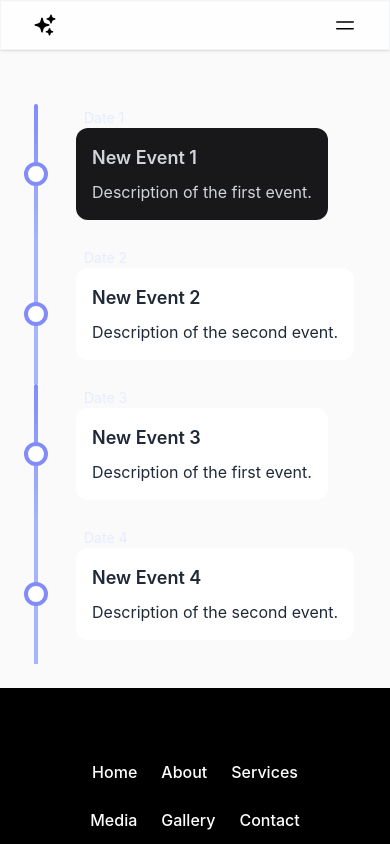
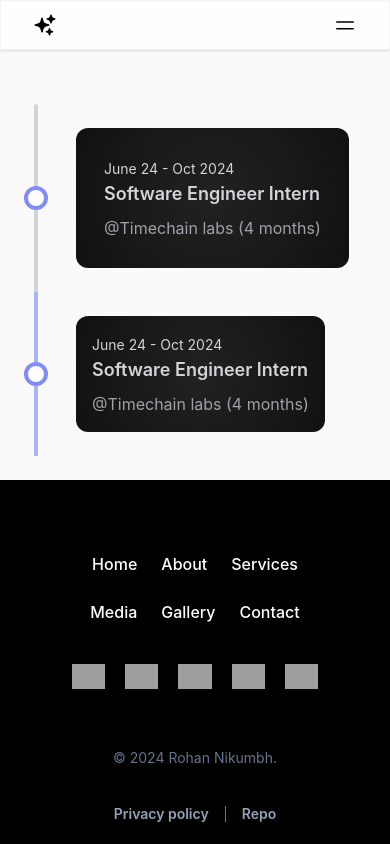
Before and after one commit to RohanNikumbh27/rohan-nikumbh, a SvelteKit app: page /timeline in a window 390 px wide. Shown: the top 844 px of the page. Built offline with nearby package versions, Linux system fonts and the light colour scheme; grey boxes are pictures that could not be loaded.

Commit message:
timeline improved

```diff
--- a/src/routes/timeline/+page.svelte
+++ b/src/routes/timeline/+page.svelte
@@ -1,79 +1,29 @@
 <script>
-  // export let data;
-  // console.log("data", data.data)
+  import ProgressComp from "./ProgressComp.svelte";
+
 </script>
-<!-- <div class=" container h-svh flex items-center justify-center font-serif font-bold flex-col">
-  <h1 class="font-bold text-3xl">Timeline Section</h1>
-  <p>Under Construction</p>
-</div> -->
-<!-- <div class=" container h-svh flex items-center justify-center font-serif font-bold flex-col">
-<div class="h-2 w-2 bg-black rounded-full"></div>
-</div> -->
 
 
 
 
 <div class=" p-4">
   <div class="flex flex-col grid-cols-9 p-2 mx-auto md:grid">
-      <div class="flex md:contents flex-row-reverse">
-          <div
-              class="relative p-4 my-6 text-gray-300 bg-zinc-900 rounded-xl col-start-1 col-end-5 mr-auto md:mr-0 md:ml-auto">
-              <h3 class="text-lg font-semibold lg:text-xl">New Event 1</h3>
-              <p class="mt-2 leading-6">Description of the first event.</p>
-              <span class="absolute text-sm text-indigo-100/75 -top-5 left-2 whitespace-nowrap">Date 1</span>
-          </div>
-          <div class="relative col-start-5 col-end-6 mr-7 md:mx-auto">
-              <div class="flex items-center justify-center w-6 h-full">
-                  <div class="w-1 h-full bg-indigo-300 rounded-t-full bg-gradient-to-b from-indigo-400 to-indigo-300">
-                  </div>
-              </div>
-              <div class="absolute w-6 h-6 -mt-3 bg-white border-4 border-indigo-400 rounded-full top-1/2"></div>
-          </div>
-      </div>
-
-      <div class="flex md:contents">
-          <div class="relative col-start-5 col-end-6 mr-7 md:mx-auto">
-              <div class="flex items-center justify-center w-6 h-full">
-                  <div class="w-1 h-full bg-indigo-300"></div>
-              </div>
-              <div class="absolute w-6 h-6 -mt-3 bg-white border-4 border-indigo-400 rounded-full top-1/2"></div>
-          </div>
-          <div class="relative p-4 my-6 text-gray-800 bg-white rounded-xl col-start-6 col-end-10 mr-auto">
-              <h3 class="text-lg font-semibold lg:text-xl">New Event 2</h3>
-              <p class="mt-2 leading-6">Description of the second event.</p>
-              <span class="absolute text-sm text-indigo-100/75 -top-5 left-2 whitespace-nowrap">Date 2</span>
-          </div>
-      </div>
-
-      <div class="flex md:contents flex-row-reverse">
-          <div
-              class="relative p-4 my-6 text-gray-800 bg-white rounded-xl col-start-1 col-end-5 mr-auto md:mr-0 md:ml-auto">
-              <h3 class="text-lg font-semibold lg:text-xl">New Event 3</h3>
-              <p class="mt-2 leading-6">Description of the first event.</p>
-              <span class="absolute text-sm text-indigo-100/75 -top-5 left-2 whitespace-nowrap">Date 3</span>
-          </div>
-          <div class="relative col-start-5 col-end-6 mr-7 md:mx-auto">
-              <div class="flex items-center justify-center w-6 h-full">
-                  <div class="w-1 h-full bg-indigo-300 rounded-t-full bg-gradient-to-b from-indigo-400 to-indigo-300">
-                  </div>
-              </div>
-              <div class="absolute w-6 h-6 -mt-3 bg-white border-4 border-indigo-400 rounded-full top-1/2"></div>
-          </div>
-      </div>
-
-      <div class="flex md:contents">
-          <div class="relative col-start-5 col-end-6 mr-7 md:mx-auto">
-              <div class="flex items-center justify-center w-6 h-full">
-                  <div class="w-1 h-full bg-indigo-300"></div>
-              </div>
-              <div class="absolute w-6 h-6 -mt-3 bg-white border-4 border-indigo-400 rounded-full top-1/2"></div>
-          </div>
-          <div class="relative p-4 my-6 text-gray-800 bg-white rounded-xl col-start-6 col-end-10 mr-auto">
-              <h3 class="text-lg font-semibold lg:text-xl">New Event 4</h3>
-              <p class="mt-2 leading-6">Description of the second event.</p>
-              <span class="absolute text-sm text-indigo-100/75 -top-5 left-2 whitespace-nowrap">Date 4</span>
-          </div>
-      </div>
-
+    <ProgressComp pos="left" title="Software Engineer Intern" desc="@Timechain labs (4 months)" date="June 24 - Oct 2024"/>
+    <ProgressComp pos="right" title="Software Engineer Intern" desc="@Timechain labs (4 months)" date="June 24 - Oct 2024"/>
   </div>
 </div>
+
+
+
+
+<style>
+  .container {
+    display: flex;
+    justify-content: center;
+    gap: 2rem;
+    padding: 2rem;
+    /* background: radial-gradient(circle, #222, #111); */
+    height: 100vh;
+    align-items: start;
+  }
+</style>
--- /dev/null
+++ b/src/routes/timeline/ProgressComp.svelte
@@ -0,0 +1,80 @@
+<script>
+    export let pos = ""; //for position
+    export let title = "";
+    export let desc = "";
+    export let date = "";
+
+
+    let hovered = false
+
+
+</script>
+
+{#if pos == "left"}
+    <!-- svelte-ignore a11y-no-static-element-interactions -->
+    <!-- svelte-ignore a11y-mouse-events-have-key-events -->
+    <div class="flex md:contents flex-row-reverse " on:mouseenter={()=>hovered=true} on:mouseout={()=>hovered=false}>
+        <div
+            class="relative  p-7 my-6 text-zinc-300 bg-rad rounded-xl col-start-1 col-end-5 mr-auto md:mr-0 md:ml-auto">
+            <span class=" text-sm text-zinc-300  whitespace-nowrap">{date}</span>
+            <h3 class="text-lg font-semibold lg:text-xl">{title}</h3>
+            <p class="mt-2 leading-6 text-zinc-400">{desc}</p>
+        </div>
+        <div class="relative col-start-5 col-end-6 mr-7 md:mx-auto">
+            <div class="flex items-center justify-center w-6 h-full">
+                <div class="w-1 h-full bg-zinc-300 rounded-t-full ">
+                </div>
+            </div>
+            {#if hovered}
+              <div class="relative flex items-center h-12 z-10 -top-[64%] mb-10 rotate-180 transition-all">
+                <div class="w-6 h-6 bg-zinc-900 border-t-4 border-s-4 border-b-4 border-zinc-900 rounded-full"></div>
+                <div class="flex-1 h-4 bg-zinc-900 border-t-4 border-b-4 border-zinc-900 rounded-l-full relative">
+                  <div class="absolute w-4 h-4  top-[51.9%] -right-[2px]  translate-y-[-50%] rotate-[-52deg] skew-y-[14deg]	transform: skewY(12deg); bg-zinc-900"></div>
+                </div>
+              </div>
+            {:else}
+              <div class=" transition-all absolute w-6 h-6 -mt-3 bg-white border-4 border-indigo-400 rounded-full top-1/2"></div>
+            {/if}
+              </div>
+    </div>
+{/if}
+
+
+{#if pos == "right"}
+    <!-- svelte-ignore a11y-no-static-element-interactions -->
+    <!-- svelte-ignore a11y-mouse-events-have-key-events -->
+    <div class="flex md:contents "
+    on:mouseenter={()=>hovered=true} on:mouseout={()=>hovered=false}
+    >
+        <div class="relative col-start-5 col-end-6 mr-7 md:mx-auto ">
+            <div class="flex items-center justify-center w-6 h-full">
+                <div class="w-1 h-full bg-indigo-300"></div>
+            </div>
+            {#if hovered}
+              <div class="relative flex items-center h-12 z-10 -top-[64%] mb-10 ">
+                <div class="w-6 h-6 bg-zinc-900 border-t-4 border-s-4 border-b-4 border-zinc-900 rounded-full"></div>
+                <div class="flex-1 h-4 bg-zinc-900 border-t-4 border-b-4 border-zinc-900 rounded-l-full relative">
+                  <div class="absolute w-4 h-4  top-[51.9%] -right-[2px]  translate-y-[-50%] rotate-[-52deg] skew-y-[14deg]	transform: skewY(12deg); bg-zinc-900"></div>
+                </div>
+              </div>
+            {:else}
+              <div class="absolute w-6 h-6 -mt-3 bg-white border-4 border-indigo-400 rounded-full top-1/2"></div>
+            {/if}
+        </div>
+        <div class="relative p-4 my-6 text-zinc-300 bg-rad rounded-xl col-start-6 col-end-10 mr-auto">
+            <span class=" text-sm text-zinc-300  whitespace-nowrap">{date}</span>
+            <h3 class="text-lg font-semibold lg:text-xl">{title}</h3>
+            <p class="mt-2 leading-6 text-zinc-400">{desc}</p>
+        </div>
+    </div>
+
+{/if}
+
+
+
+
+<style>
+    .bg-rad {
+        background: radial-gradient(circle, #222, #111);
+    }
+</style>
```
